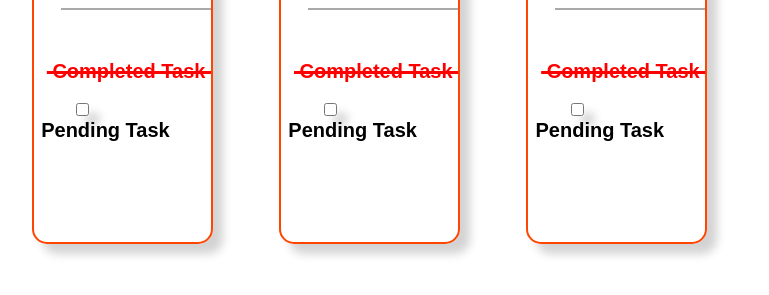
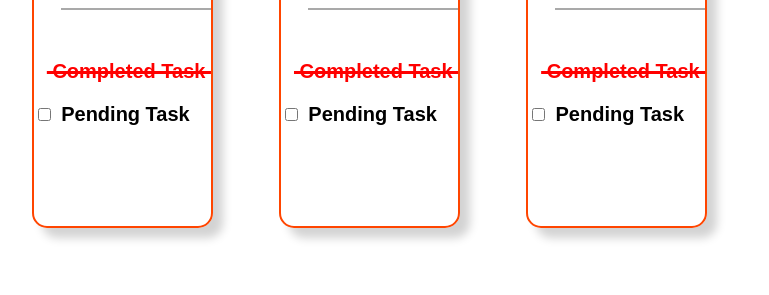
Before and after one commit to sachinsachdev08/to-do-app, a plain HTML site: page index.html in a window 1280 px wide. Shown: the part 389-684 px from the top of the page, without its empty margins (292-1061 px from the left). Drawn offline with Linux system fonts and the light colour scheme.

Commit message:
CSS file

```diff
--- a/index.css
+++ b/index.css
@@ -64,7 +64,8 @@ body{
     border-radius: 15px;
 
 }
-input{
+
+.input1{
     display: block;
     margin-left: 24%;
     border: 1px solid orangered;
@@ -73,7 +74,6 @@ input{
     box-shadow: 10px 10px 10px lightgrey;
 
 }
-
 .modal:target{
     visibility: visible;
     opacity: 1;
--- a/index2.css
+++ b/index2.css
@@ -91,7 +91,7 @@ h1 {
 
 }
 
-input{
+.input1{
   display: block;
   margin-left: 24%;
   border: 1px solid orangered;
```
